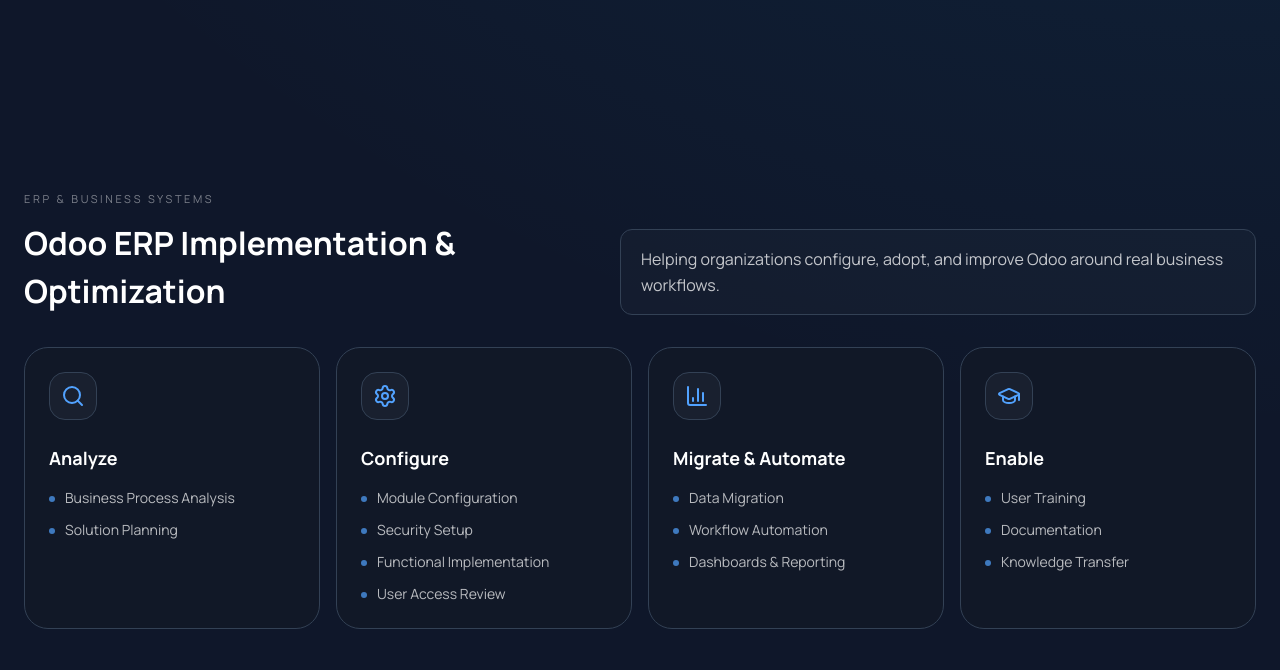
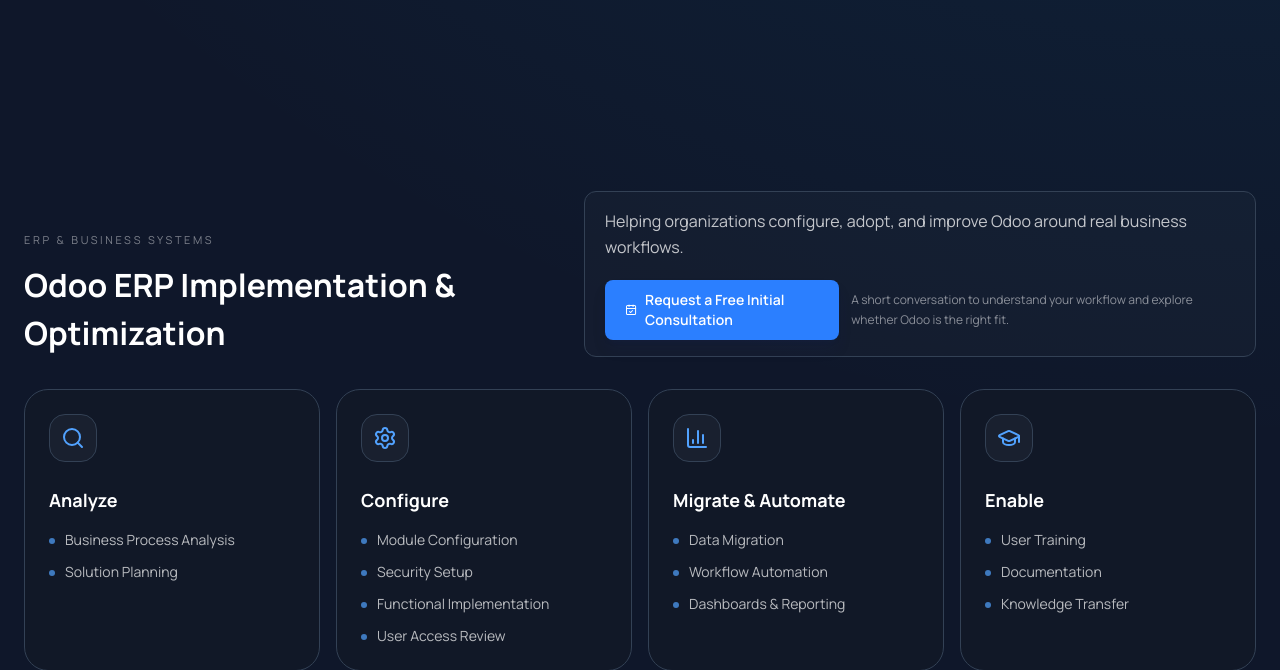
Before and after one commit to EisaHaider/eisa-portfolio, a Flask app: page / in a window 1280 px wide. Shown: the part 1308-1978 px from the top of the page. Run offline with Flask 3, Linux system fonts and the light colour scheme.

Commit message:
Refine Odoo section

```diff
--- a/static/css/output.css
+++ b/static/css/output.css
@@ -669,6 +669,9 @@
   }
   .py-2 {
     padding-block: calc(var(--spacing) * 2);
+  }
+  .py-2\.5 {
+    padding-block: calc(var(--spacing) * 2.5);
   }
   .py-3 {
     padding-block: calc(var(--spacing) * 3);
--- a/static/js/main.js
+++ b/static/js/main.js
@@ -43,6 +43,8 @@ const translations = {
         odoo_label: "ERP & Business Systems",
         odoo_title: "Odoo ERP Implementation & Optimization",
         odoo_description: "Helping organizations configure, adopt, and improve Odoo around real business workflows.",
+        odoo_cta_button: "Request a Free Initial Consultation",
+        odoo_cta_note: "A short conversation to understand your workflow and explore whether Odoo is the right fit.",
         odoo_analyze_title: "Analyze",
         odoo_analyze_1: "Business Process Analysis",
         odoo_analyze_2: "Solution Planning",
@@ -196,6 +198,8 @@ const translations = {
         odoo_label: "أنظمة الأعمال وتخطيط الموارد",
         odoo_title: "تنفيذ وتحسين حلول Odoo ERP",
         odoo_description: "مساعدة الأعمال التجارية على تهيئة Odoo وتبنّيه وتحسينه بما يتناسب مع إجراءات العمل الفعلية.",
+        odoo_cta_button: "اطلب استشارة أولية مجانية",
+        odoo_cta_note: "محادثة قصيرة لفهم إجراءات العمل واستكشاف مدى مناسبة Odoo لاحتياجك.",
         odoo_analyze_title: "التحليل",
         odoo_analyze_1: "تحليل إجراءات العمل",
         odoo_analyze_2: "تخطيط الحل",
--- a/templates/index.html
+++ b/templates/index.html
@@ -221,6 +221,15 @@ Eisa Haider | Information Systems Architect
                      style="border-color:var(--border-color);">
                     <p class="text-base leading-relaxed opacity-75"
                        data-i18n="odoo_description">Helping organizations configure, adopt, and improve Odoo around real business workflows.</p>
+                    <div class="mt-5 flex flex-col sm:flex-row sm:items-center gap-3">
+                        <a href="#contact"
+                           class="inline-flex items-center justify-center gap-2 rounded-lg bg-blue-500 px-5 py-2.5 text-sm font-semibold text-white shadow-lg shadow-blue-950/20 hover:-translate-y-0.5 hover:bg-blue-400 transition-all">
+                            <i data-lucide="calendar-check" class="w-4 h-4"></i>
+                            <span data-i18n="odoo_cta_button">Request a Free Initial Consultation</span>
+                        </a>
+                        <span class="text-xs leading-relaxed opacity-50"
+                              data-i18n="odoo_cta_note">A short conversation to understand your workflow and explore whether Odoo is the right fit.</span>
+                    </div>
                 </div>
             </div>
 
```
Also changed, not shown: 1 other file.
